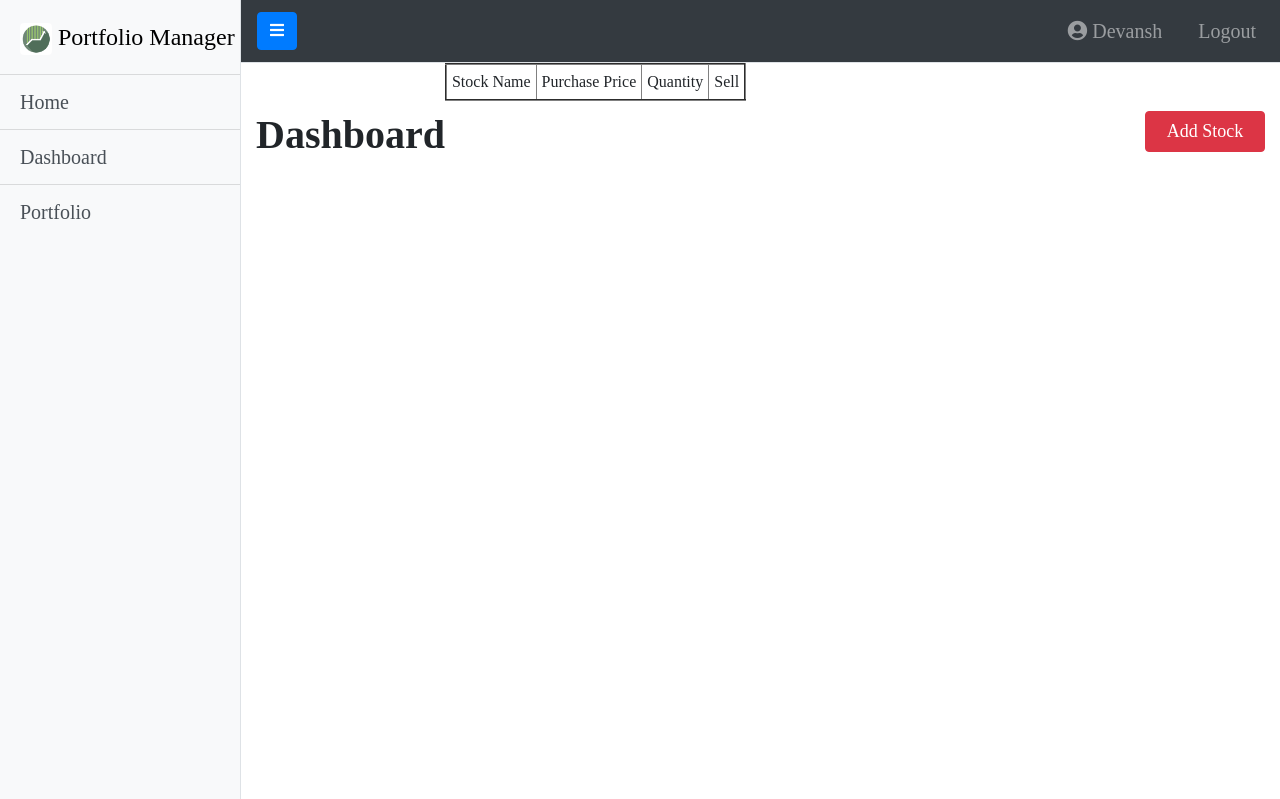
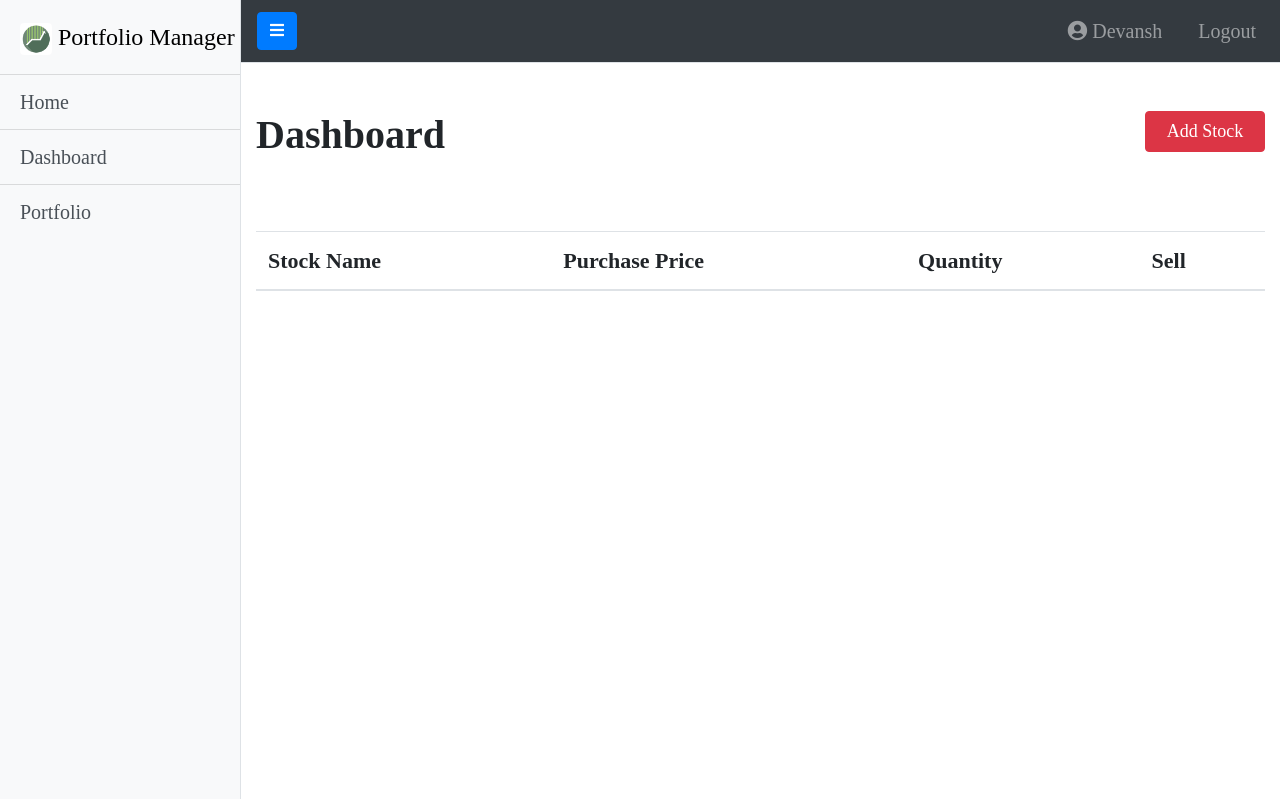
Before and after one commit to AdityaJ42/Portfolio-Manager, a Django app: page /app/dashboard/ in a window 1280 px wide. Shown: the top 799 px of the page. Run offline with Django 3.2, Linux system fonts and the light colour scheme; a user stored in the database is signed in; data comes from the database, SQL or seed files in the repository; both versions use the stored data as it was after the commit; lists and menus that the app fills with data are empty; some libraries are stand-ins or nearby versions.

Commit message:
Fixed Dashboard

```diff
--- a/app/static/css/home.css
+++ b/app/static/css/home.css
@@ -1,6 +1,10 @@
 body {
   overflow-x: hidden;
   font-family: 'Century-Gothic';
+}
+
+th {
+  font-size: 22px;
 }
 
 .form-group {
--- a/app/templates/app/base.html
+++ b/app/templates/app/base.html
@@ -13,6 +13,10 @@
           td{
             padding: 5px;
             text-align: center;
+          }
+
+          th{
+            font-size: 20px;
           }
         </style>
         <link rel="stylesheet" type="text/css" href="../../static/css/home.css">
--- a/app/templates/app/dashboard.html
+++ b/app/templates/app/dashboard.html
@@ -1,23 +1,25 @@
 {% extends "app/base.html" %}
 {%block content%}
-                <div class="container">
+                <div class="mt-5 container">
                     <div>
-                      <h1 class="mt-5" style="float: left;"><strong>Dashboard</strong></h1>
+                      <h1 style="float: left;"><strong>Dashboard</strong></h1>
                       <a href="./test.html">
-                        <button class="mt-5 btn btn-danger add" style="float: right;">Add Stock</button>
+                        <button class="btn btn-danger add" style="float: right;">Add Stock</button>
                       </a>
                     </div>
-                    <table border="2px 2px black">
+                    <br><br><br>
+                    <div class="mt-5">
+                        <table class="table table-hover">
                           <thead>
-                        <td>Stock Name</td>
-                        <td>Purchase Price</td>
-                        <td>Quantity</td>
-                        <td>Sell</td>
+                            <th scope="col">Stock Name</th>
+                            <th scope="col">Purchase Price</th>
+                            <th scope="col">Quantity</th>
+                            <th scope="col">Sell</th>
                           </thead>
                           {% for item in data %}
                           <tbody>
                             <tr>
-                          <td>{{ item }}</td>
+                              <td scope="row">{{ item }}</td>
                               <td>{{ item.purchase_price }}</td>
                               <td>{{ item.amount_of_stock }}</td>
                               <td>{{ item.to_sell }}</td>
@@ -26,6 +28,7 @@
                         {% endfor %}
                         </table>
                     </div>
+                </div>
 
             <!-- /#page-content-wrapper -->
 
```
Also changed, not shown: db.sqlite3. Lines whose indentation alone changed are shown as unchanged.
